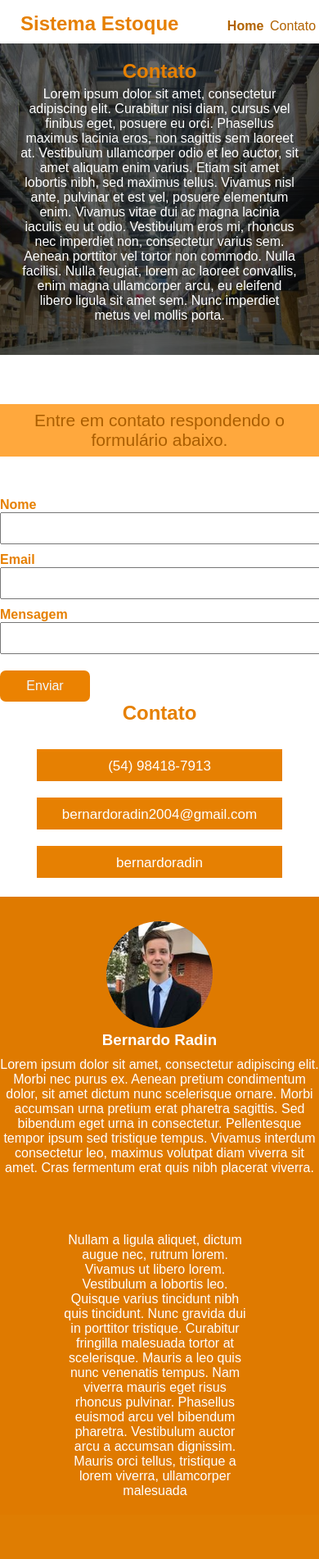
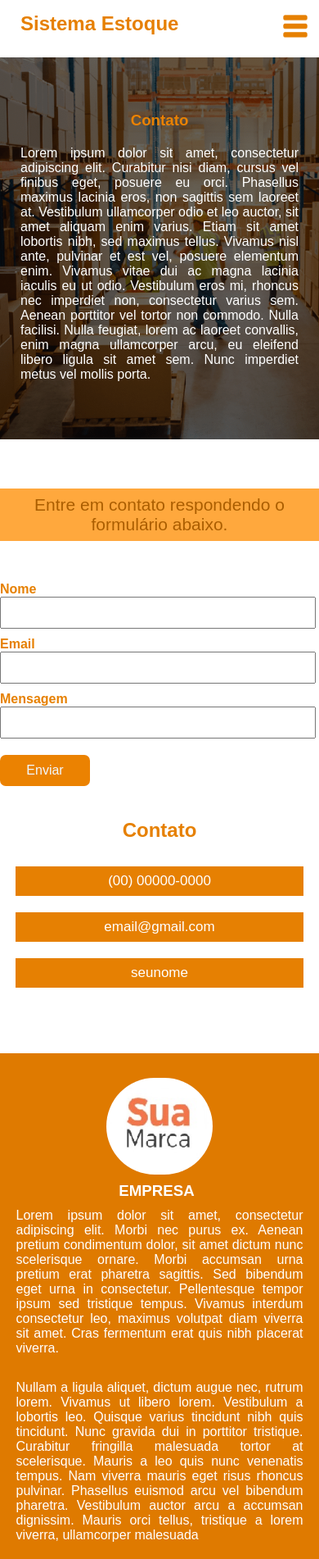
Before and after one commit to BernardoRadin/sistema-vendas, a PHP site: page /sistemacompraevenda/index.php?url=contato in a window 390 px wide. Shown: the whole page at 82% size. Before the commit the page ends 1824 px from the top, so only its background shows below. Run offline with PHP 8.4, Linux system fonts and the light colour scheme; some libraries are stand-ins or nearby versions.

Commit message:
Descrição das alterações

```diff
--- a/css/contatoestilo.css
+++ b/css/contatoestilo.css
@@ -1,138 +1,3 @@
-*{
-    padding: 0;
-    margin:0;
-    font-family:Arial, Helvetica, sans-serif
-}
-
-.container{
-    margin: 0 auto;
-    padding: 0;
-    max-width: 1300px;
-}
-.header{
-    width: 100%;
-    height: auto;
-    font-style: normal;
-    padding: 10px 0;
-}
-
-.title{
-    float: left;
-    color:rgb(230, 128, 2);
-    margin-top: 5px;
-}
-
-.title:hover{
-    color:rgb(245, 126, 0)
-}
-
-.ul{
-    position: relative;
-    top: 13px;
-}
-
-.ul > li > a >button{
-    position: relative;
-    top: -9px;
-}
-
-.ul > li{
-    float: right;
-    display: inline;
-    padding: 0 1%;
-    text-decoration: none;
-}
-
-.ul > li > a{
-    text-decoration: none;
-    color:rgb(177, 98, 1);
-}
-
-.ul >.home{
-    font-weight: bold;
-    text-decoration: none;
-
-}
-
-.clear{
-    clear: both;
-}
-
-.ul > li:hover{
- text-decoration: underline;
-}
-
-.login{
-    color: rgb(235, 130, 1);
-    background-color: rgb(244, 244, 244);
-    border: transparent;
-    border-radius: 7px;
-    height: 38px;
-    width: 110px;
-    font-size: 16px;
-    cursor: pointer;
-    margin-left: 20px;
-}
-
-.login:hover{
-    background-color: rgb(235, 130, 1);
-    color: white;
-}
-
-
-.cadastrar{
-    color:aliceblue;
-    background-color: rgb(235, 130, 1);
-    border: transparent;
-    border-radius: 7px;
-    height: 38px;
-    width: 110px;
-    font-size: 16px;
-    cursor: pointer;
-}
-
-
-.cadastrar:hover{
-    background-color: rgb(177, 98, 1);
-}
-
-.main{
-    width: 100%;
-    height: auto;
-    background-image: url('../images/estoque-contato.jpg');
-    background-size: cover;
-    background-repeat: no-repeat;
-    background-position: center;
-    position: relative;
-    padding-bottom: 20px;
-}
-
-.overlay{
-    background-color: black;
-    opacity: 0.6;
-    position: absolute;
-    height: 100%;
-    width: 100%;
-}
-
-.text{
-    position: relative;
-    z-index: 2;
-    padding-top: 5%;
-    padding-bottom:5%;
-}
-
-.text > h2{
-    color:rgb(230, 128, 2);
-    text-align: left;
-    padding-bottom: 5px;
-}
-
-.text > p{
-    color:white;
-    text-align: justify;
-}
-
 .mensagem-contato{
     margin-top: 60px;
     width: auto;
@@ -147,7 +12,7 @@
 
 .form > form > input[type=text]{
     height: 35px;
-    width: 100%;
+    width: 98%;
     margin-bottom: 10px;
 
 }
@@ -177,7 +42,7 @@
     color: rgb(230, 128, 2);
 }
 
-.box1{
+.contato1{
     text-align: center;
     padding: 8px 0;
     margin: 30px auto;
@@ -189,7 +54,7 @@
     font-size: 17px;
 }
 
-.box2, .box3{
+.contato2, .contato3{
     text-align: center;
     padding: 8px 0;
     margin:  0 auto;
@@ -198,114 +63,21 @@
     margin-bottom: 20px;
     background-color: rgb(230, 128, 2);
     color: white;
-    font-size: 17px;
-}
-
-.box4{
-    margin: 50 auto;
-    width: 100%;
-    border-bottom: solid;
-    border-color: rgb(230, 128, 2);
-    height: 20px;
-    background-color: red;
-}
-
-.image{
-    align-items: center;
-    padding-bottom: 20px;
-}
-
-.img{
-    width: 140px;
-}
-
-.p{
-    color:rgb(235, 130, 1);
-    font-weight: bold;
-}
-
-.h{
-    color:rgb(177, 98, 1);
-}
-
-.eu{
-    width: auto;
-    height: auto;
-    color: white;
-    padding-top: 30px;
-    text-align: center;
-}
-
-.information{
-    display: inline-block;
-}
-
-.equipe{
-    min-height: 147px;
-}
-
-.eu > div > .img-border > img{
- border: transparent;
- border-radius: 110px;
- width: 130px;
-}
-
-.texto{
-    display: inline-block;
-    vertical-align: top;
-    width: 400px;
-    text-align: left;
-}
-
-.img-border{
-    border-right: solid;
-}
-
-.dados{
-    display: inline-block;
-    width: 400px;
-    vertical-align: top;
-    padding-left: 10%;
-    text-align: center;
-}
-
-
-.dados > p{
-    text-align: center;
+    font-size: 17px
 }
 
 @media screen and (max-width: 1225px){
+    .contato-telefone{
+        margin: 40px auto;
+        float: none;
+        width: 95%;
+    }
 
-    .contato-telefone{
-        margin: 0 auto;
-        float: none;
+    .contato1,.contato2,.contato3{
+        width: 95%;
     }
-    .equipe{
-        margin-top: 210px;
+
+    .form{
+        width: 100%
     }
 }
-
-@media screen and (max-width: 542px) {
-    .img-border{
-        border: none;
-    }
-    .information{
-        padding-bottom: 10px;
-    }
-    .texto >p {
-        text-align: center;
-    }
-    .texto{
-        width: auto;
-    }
-    .text > p, .text > h2{
-        text-align: center;
-    }
-    .dados > p{
-        margin-right: 50px;
-        margin-top: 40px;
-    }
-    .dados{
-        width: 280px;
-       }
-}
--- a/css/estilo.css
+++ b/css/estilo.css
@@ -47,12 +51,19 @@
 .ul > li > a{
     text-decoration: none;
     color:rgb(177, 98, 1);
+    cursor: pointer
+}
+
+.ul > li > img{
+    width: 50px;
+    position: relative;
+    top: -15px;
+    cursor: pointer
 }
 
 .ul >.home{
     font-weight: bold;
-    text-decoration: none;
-
+    text-decoration: none
 }
 
 .clear{
@@ -115,7 +137,7 @@
     color: rgb(235, 130, 1);
 }
 
-section > .overlay{
+.overlay{
     background-color:black;
     opacity: 0.6;
     position: absolute;
@@ -169,7 +191,7 @@
     padding-bottom: 20px;
 }
 
-.eu{
+.empresa{
     width: auto;
     height: auto;
     color: white;
@@ -179,12 +201,18 @@
 
 .information{
     display: inline-block;
+    margin-right: 20px;
 }
 
-.eu > div > .img-border > img{
+.empresa > div > .img-border > img{
  border: transparent;
  border-radius: 110px;
  width: 130px;
+}
+
+.empresa > div > h3{
+    padding-top: 5px;
+    padding-right: 7px;
 }
 
 .texto{
@@ -238,14 +284,25 @@
     }
 }
 
-@media screen and (max-width: 882px){
+@media screen and (max-width: 538px){
     .login{
         display: none;
     }
-    .ul > li{
+    .ul > li > a{
+        display: none;
+    }
+
+    .menu-click{
+        display: block;
+    }
+}
+
+@media screen and (min-width: 538px){
+    .menu-click{
         display: none;
     }
 }
+
 
 @media screen and (max-width: 1407px){
     .title{
--- a/index.php
+++ b/index.php
@@ -9,6 +9,7 @@
     <meta name="viewport" content="width=device-width, initial-scale=1.0, maximum-scale=1.0">
     <script src="https://code.jquery.com/jquery-3.6.0.min.js"></script>
     <link rel="stylesheet" href="<?php echo INCLUDE_PATH; ?>css/estilo.css">
+    <link rel="stylesheet" href="<?php echo INCLUDE_PATH; ?>css/contatoestilo.css">
     <title>Home</title>
 </head>
 <body>
@@ -19,11 +20,19 @@
                     <h2>Sistema Estoque</h2>
                 </div>
                 <ul class="ul">
+                    <li><img class="menu-click" src="images/menu.png"></li>
                     <li><a href="<?php echo INCLUDE_PATH; ?>painel"><button class="login">Login</button></a></li>
                     <li><a href="<?php echo INCLUDE_PATH; ?>contato ">Contato</a></li>
                     <li class="home"><a href="<?php echo INCLUDE_PATH; ?>">Home</a></li>
                 </ul>
                 <div class="clear"></div>
+                <div class="menu">
+                    <ul>
+                    <li class="home"><a href="<?php echo INCLUDE_PATH; ?>">Home</a></li>
+                    <li><a href="<?php echo INCLUDE_PATH; ?>contato ">Contato</a></li>
+                    <li><a href="<?php echo INCLUDE_PATH; ?>painel">Login</a></li>
+                    </ul>
+                </div>
             </div>
         </div>
     </header>
@@ -40,14 +49,14 @@
         include('pages/error404.php');
     }
     ?>
-    <section class="equipe">
+<section class="equipe">
         <div class="container">
-            <div class="eu">
+            <div class="empresa">
                 <div class="information">
                     <div class="img-border">
-                        <img src="<?php echo INCLUDE_PATH; ?>images/eu.jpg">
+                        <img src="images/empresa.jpg">
                     </div>
-                    <h3>Bernardo Radin</h3>
+                    <h3>EMPRESA</h3>
                 </div>
                 <div class="texto">
                     <p>Lorem ipsum dolor sit amet, consectetur adipiscing elit. Morbi nec purus ex. Aenean pretium condimentum dolor, sit amet dictum nunc scelerisque ornare. Morbi accumsan urna pretium erat pharetra sagittis. Sed bibendum eget urna in consectetur. Pellentesque tempor ipsum sed tristique tempus. Vivamus interdum consectetur leo, maximus volutpat diam viverra sit amet. Cras fermentum erat quis nibh placerat viverra.</p>
@@ -58,5 +67,20 @@
             </div>
         </div>
     </section>
+    <script>
+
+var aberto = false;
+
+$('.menu-click').click(()=>{
+    if(aberto == false){
+    $('.menu').slideDown('fast');
+    $('.menu').css('display','block');
+    aberto = true;
+}else{
+    $('.menu').slideUp('fast');
+    aberto = false;
+}})
+
+</script>
 </body>
 </html>
--- a/pages/contato.php
+++ b/pages/contato.php
@@ -1,12 +1,9 @@
-<head>
-    <link rel="stylesheet" href="<?php echo INCLUDE_PATH; ?>css/contatoestilo.css">
-</head>
 <body>
     <section class="main">
         <div class="overlay"></div>
         <div class="container">
             <div class="text">
-                <h2>Contato</h2>
+                <h3>Contato</h3>
                 <p>Lorem ipsum dolor sit amet, consectetur adipiscing elit. Curabitur nisi diam, cursus vel finibus eget, posuere eu orci. Phasellus maximus lacinia eros, non sagittis sem laoreet at. Vestibulum ullamcorper odio et leo auctor, sit amet aliquam enim varius. Etiam sit amet lobortis nibh, sed maximus tellus. Vivamus nisl ante, pulvinar et est vel, posuere elementum enim. Vivamus vitae dui ac magna lacinia iaculis eu ut odio. Vestibulum eros mi, rhoncus nec imperdiet non, consectetur varius sem. Aenean porttitor vel tortor non commodo. Nulla facilisi. Nulla feugiat, lorem ac laoreet convallis, enim magna ullamcorper arcu, eu eleifend libero ligula sit amet sem. Nunc imperdiet metus vel mollis porta.</p>
             </div>
         </div>
@@ -24,20 +21,14 @@
                     <input type="text" name="email">
                     <label><b>Mensagem</b></label>
                     <input type="text" name="message">
-                    <?php
-                        if(isset($_GET['send'])){
-                            echo "<p style='color: darkgreen; font-size: 17px; text-align: center'>Mensagem enviada com sucesso!</p>";
-                        }
-                    ?>
-
                     <button type="submit" class="cadastrar">Enviar</button>
                 </form>
             </div>
             <div class="contato-telefone">
                 <h2>Contato </h2>
-                <div class="box1"><p>(54) 98418-7913</p></div>
-                <div class="box2"><p>bernardoradin2004@gmail.com</p></div>
-                <div class="box3"><p>bernardoradin</p></div>
+                <div class="contato1"><p>(00) 00000-0000</p></div>
+                <div class="contato2"><p>email@gmail.com</p></div>
+                <div class="contato3"><p>seunome</p></div>
             </div>
         </div>
     </section>
--- a/pages/home.php
+++ b/pages/home.php
@@ -13,7 +13,7 @@
         <div class="container">
             <div class="box1">
                     <div class="image">
-                        <img class="img" src="<?php echo INCLUDE_PATH; ?>images/pedreiro">
+                        <img class="img" src="images/construcao.png">
                     </div>
                     <div>
                         <h2 class="h">1</h2>
@@ -24,7 +24,7 @@
             </div>
             <div class="box2">
                 <div class="image">
-                    <img class="img" src="<?php echo INCLUDE_PATH; ?>images/engenharia.png">
+                    <img class="img" src="images/engrenagem.png">
                 </div>
                 <div>
                     <h2 class="h">2</h2>
@@ -35,7 +35,7 @@
             </div>
             <div class="box3">
                 <div class="image">
-                    <img class="img" src="<?php echo INCLUDE_PATH; ?>images/construcao.png">
+                    <img class="img" src="images/construtor.png">
                 </div>
                 <div>
                     <h2 class="h">3</h2>
--- a/painel/css/listar-produtos.css
+++ b/painel/css/listar-produtos.css
@@ -15,11 +15,11 @@
 .foreach{
     float: left;
     border-top: solid;
-    width: 220px;
+    width: auto;
     height: auto;
     cursor: pointer;
     margin: 20px;
-    margin-top: 52px;
+    margin-top: 60px;
 }
 
 .p-nome{
--- a/painel/pages/categoria.php
+++ b/painel/pages/categoria.php
@@ -78,7 +78,7 @@
 
 <script>
 function pegaid(id,nome){
-    $('.'+id).replaceWith($('<form id="formulario" method="POST" action=""><input name="novo-nome" type="text" style="height: 22px; font-size: 17px" value='+nome+'><input name="id" type="hidden" value='+id+'></form>'));
+    $('.'+id).replaceWith($('<form id="formulario" method="POST" action=""><input name="novo-nome" type="text" style="height: 22px; font-size: 17px" value=\"'+nome+'\"><input name="id" type="hidden" value='+id+'></form>'));
     $(document).keypress(function(e) {
         if(e.which == 13){
             $("#formulario").submit();
--- a/painel/telasistema.php
+++ b/painel/telasistema.php
@@ -2,6 +2,11 @@
 if(isset($_GET['loggout'])){
     Painel::loggout();
 }
+
+if(!isset($_SESSION['login'])){
+    header('Location'.INCLUDE_PATH_PAINEL);
+}
+
 ?>
 <!DOCTYPE html>
 <html lang="en">
```
Also changed, not shown: other parts of css/estilo.css (+42 -8 lines), painel/pages/listar-produtos.php (+6 -3 lines), images/construtor.png (renamed from images/pedreiro.png), images/empresa.jpg (added), images/engrenagem.png (renamed from images/engenharia.png), images/eu.jpg (deleted), images/menu.png (added).
